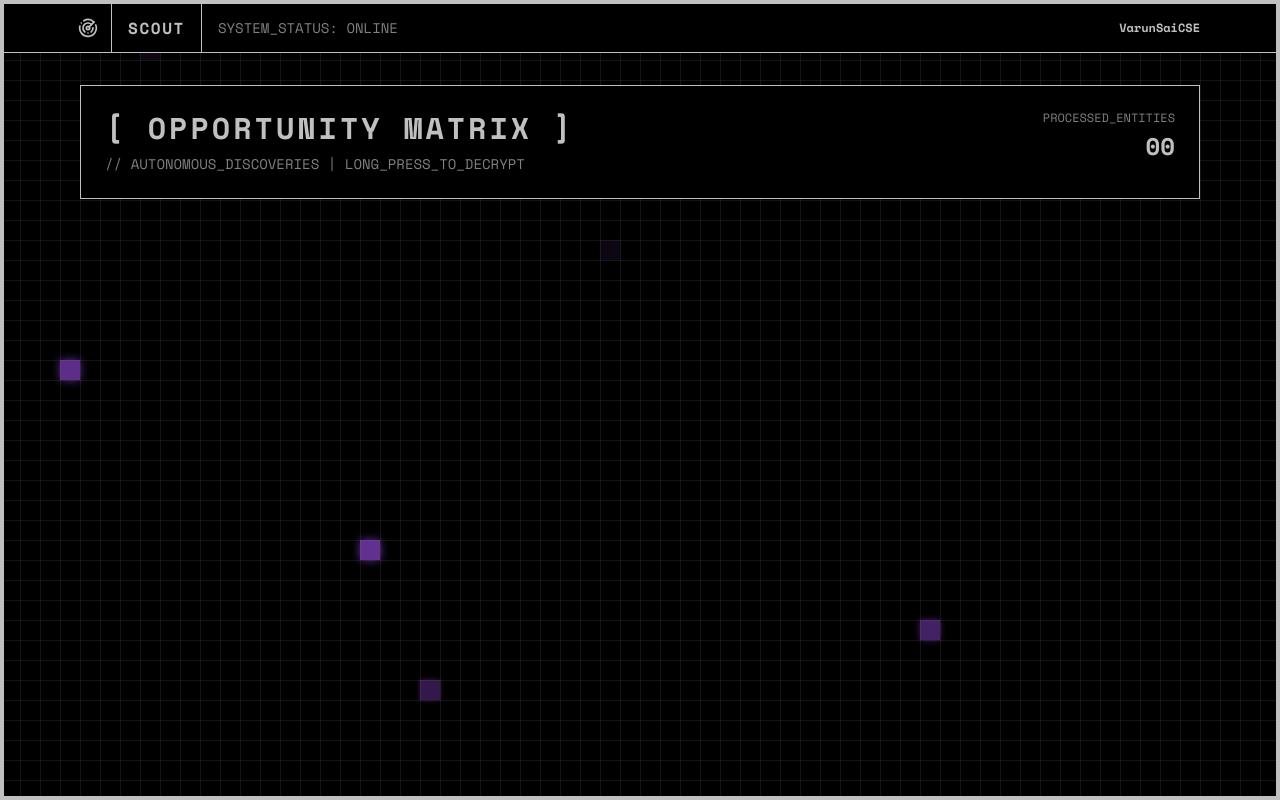
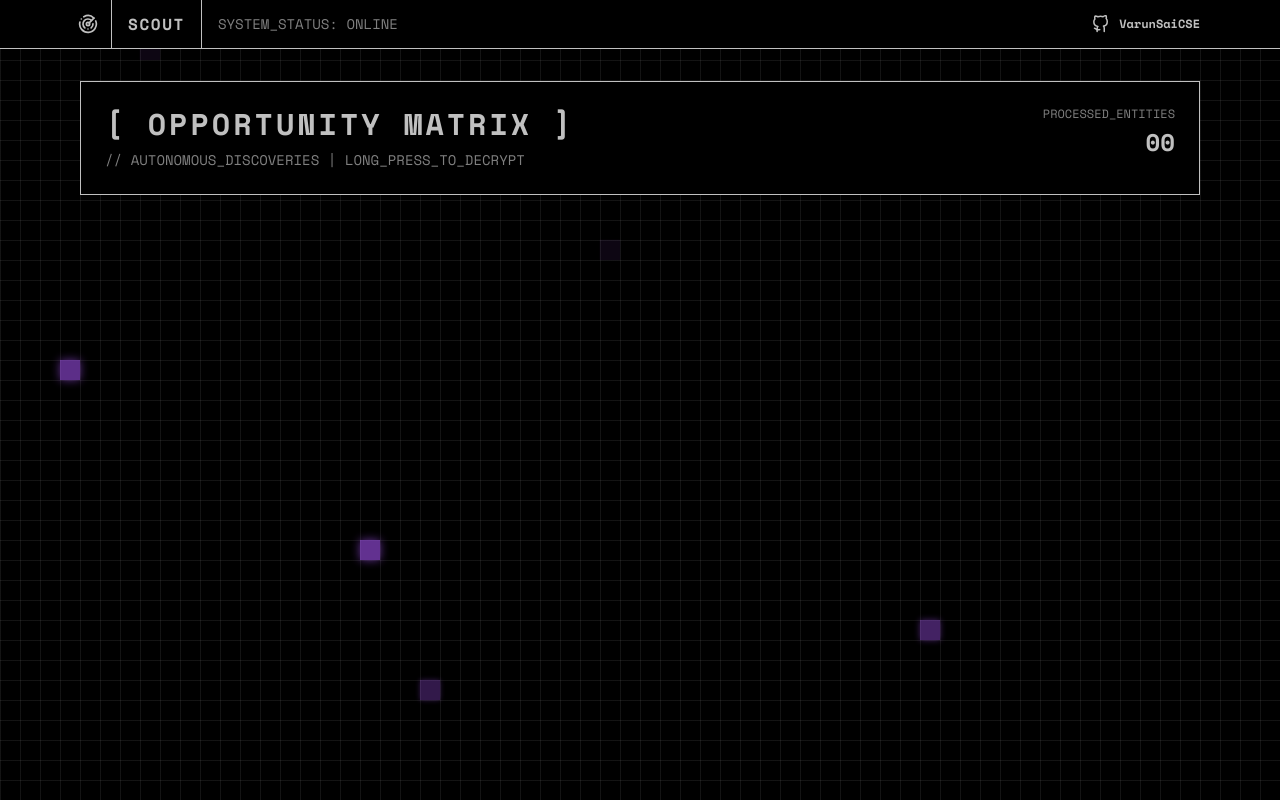
Before and after one commit to VarunSaiCSE/Opportunity_SCOUT, a FastAPI app: page / in a window 1280 px wide. Run offline with FastAPI, Linux system fonts and the light colour scheme; data that the repository does not hold is empty; some libraries are stand-ins or nearby versions.

Commit message:
style: remove thick white body border and ensure github logo renders correctly

```diff
--- a/public/index.html
+++ b/public/index.html
@@ -45,7 +45,6 @@
                 linear-gradient(90deg, rgba(192, 192, 192, 0.1) 1px, transparent 1px);
             background-size: 20px 20px;
             overflow-x: hidden;
-            border: 4px solid #C0C0C0;
             min-height: 100vh;
             margin: 0;
             box-sizing: border-box;
@@ -93,7 +92,6 @@
 </head>
 <body class="antialiased">
 
-    <!-- Top Bar Grid -->
     <header class="strict-border-b bg-black sticky top-0 z-50">
         <div class="max-w-6xl mx-auto flex items-center h-12">
             <div class="w-12 h-full flex items-center justify-center strict-border-r relative z-20">
@@ -107,7 +105,7 @@
             </div>
 
             <a href="https://github.com/VarunSaiCSE/Opportunity_SCOUT" target="_blank" class="ml-auto px-4 h-full flex items-center gap-2 hover:bg-silver hover:text-black transition-colors strict-border-l relative z-20 group">
-                <i data-lucide="github" class="w-4 h-4 text-silver group-hover:text-black"></i>
+                <svg xmlns="http://www.w3.org/2000/svg" width="18" height="18" viewBox="0 0 24 24" fill="none" stroke="currentColor" stroke-width="2" stroke-linecap="round" stroke-linejoin="round" class="text-silver group-hover:text-black"><path d="M15 22v-4a4.8 4.8 0 0 0-1-3.24C15.7 14.5 19 13.9 19 8.5c0-1.5-.5-2.8-1.5-3.8.1-.3.7-1.8-.1-3.8 0 0-1.2-.4-3.9 1.4a12.1 12.1 0 0 0-7 0C3.9 1.1 2.7 1.5 2.7 1.5c-.8 2-.2 3.5-.1 3.8-1 1-1.5 2.3-1.5 3.8 0 5.4 3.3 6 5.4 6.3-.6.6-1 1.5-1 3.2V22"/><path d="M9 19.5c-4.5 1.5-5-2-7-2"/></svg>
                 <span class="text-xs font-mono font-bold">VarunSaiCSE</span>
             </a>
         </div>
--- a/src/scout/web/templates/base.html
+++ b/src/scout/web/templates/base.html
@@ -45,7 +45,6 @@
                 linear-gradient(90deg, rgba(192, 192, 192, 0.1) 1px, transparent 1px);
             background-size: 20px 20px;
             overflow-x: hidden;
-            border: 4px solid #C0C0C0;
             min-height: 100vh;
             margin: 0;
             box-sizing: border-box;
@@ -93,7 +92,6 @@
 </head>
 <body class="antialiased">
 
-    <!-- Top Bar Grid -->
     <header class="strict-border-b bg-black sticky top-0 z-50">
         <div class="max-w-6xl mx-auto flex items-center h-12">
             <div class="w-12 h-full flex items-center justify-center strict-border-r relative z-20">
@@ -107,7 +105,7 @@
             </div>
 
             <a href="https://github.com/VarunSaiCSE/Opportunity_SCOUT" target="_blank" class="ml-auto px-4 h-full flex items-center gap-2 hover:bg-silver hover:text-black transition-colors strict-border-l relative z-20 group">
-                <i data-lucide="github" class="w-4 h-4 text-silver group-hover:text-black"></i>
+                <svg xmlns="http://www.w3.org/2000/svg" width="18" height="18" viewBox="0 0 24 24" fill="none" stroke="currentColor" stroke-width="2" stroke-linecap="round" stroke-linejoin="round" class="text-silver group-hover:text-black"><path d="M15 22v-4a4.8 4.8 0 0 0-1-3.24C15.7 14.5 19 13.9 19 8.5c0-1.5-.5-2.8-1.5-3.8.1-.3.7-1.8-.1-3.8 0 0-1.2-.4-3.9 1.4a12.1 12.1 0 0 0-7 0C3.9 1.1 2.7 1.5 2.7 1.5c-.8 2-.2 3.5-.1 3.8-1 1-1.5 2.3-1.5 3.8 0 5.4 3.3 6 5.4 6.3-.6.6-1 1.5-1 3.2V22"/><path d="M9 19.5c-4.5 1.5-5-2-7-2"/></svg>
                 <span class="text-xs font-mono font-bold">VarunSaiCSE</span>
             </a>
         </div>
```
